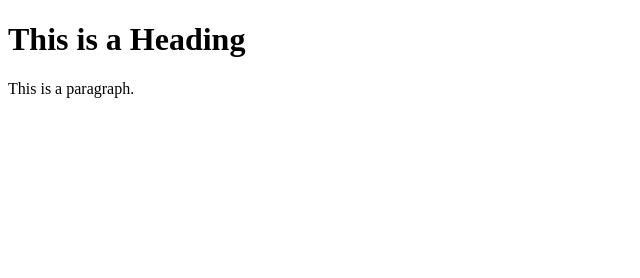
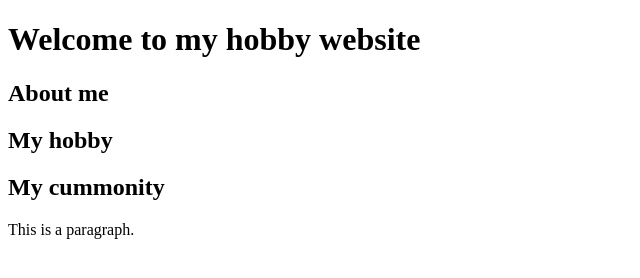
Before and after one commit to paulaziedaziedina/Mana-ptra-lapa, a plain HTML site: page index.html in a window 1280 px wide. Shown: the whole page, without its empty margins (0-640 px from the left). Drawn offline with Linux system fonts and the light colour scheme.

Commit message:
Update index.html

```diff
--- a/index.html
+++ b/index.html
@@ -2,7 +2,10 @@
 <html>
 <body>
 
-<h1>This is a Heading</h1>
+<h1>Welcome to my hobby website</h1>
+  <h2>About me</h2>
+  <h2>My hobby</h2>
+  <h2>My cummonity</h2>
 <p>This is a paragraph.</p>
 
 </body>
```
